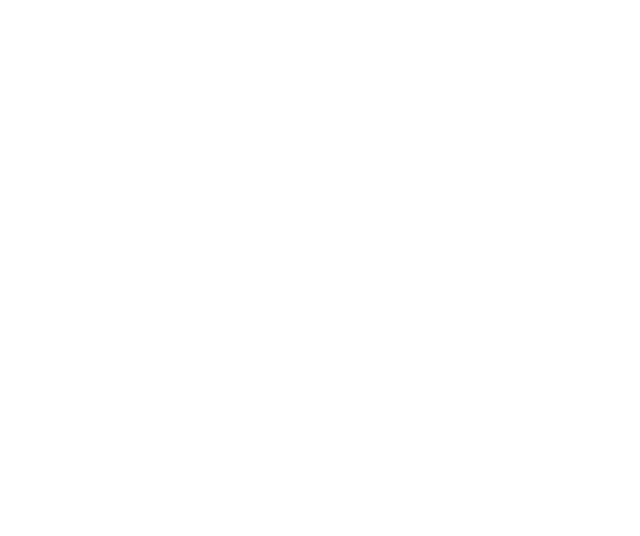
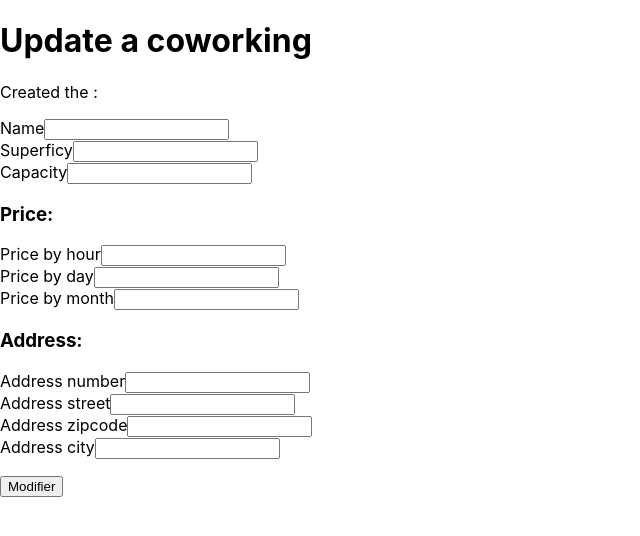
Before and after one commit to CelineChignon/CoworkingFront, a React (Create React App) app: page /admin/coworkings/1/update in a window 1280 px wide. Before the commit this address had no page. Shown: the top 536 px of the page, without its empty margins (0-640 px from the left). Built offline with nearby package versions, Linux system fonts and the light colour scheme; no server answers.

Commit message:
add Authorization

```diff
--- a/package.json
+++ b/package.json
@@ -6,6 +6,7 @@
     "@testing-library/jest-dom": "^5.17.0",
     "@testing-library/react": "^13.4.0",
     "@testing-library/user-event": "^13.5.0",
+    "js-cookie": "^3.0.5",
     "react": "^18.2.0",
     "react-dom": "^18.2.0",
     "react-router-dom": "^6.14.2",
--- a/src/App.js
+++ b/src/App.js
@@ -2,6 +2,8 @@ import { BrowserRouter, Route, Routes } from "react-router-dom";
 import CoworkingsPage from "./pages/CoworkingsPage";
 import CreateCoworkingPage from "./pages/CreateCoworkingPage";
 import HomePage from "./pages/HomePage";
+import LoginPage from "./pages/LoginPage";
+import UpdateCoworkingPage from "./pages/UpdateCoworkingPage";
 
 
 function App() {
@@ -10,8 +12,12 @@ function App() {
 
       <Routes>
         <Route path="/" element={<HomePage />} />
-        <Route path="/coworkings" element={<CoworkingsPage />} />
-        <Route path="/coworkings/create" element={<CreateCoworkingPage />} />
+        <Route path="/admin/coworkings" element={<CoworkingsPage />} />
+        <Route path="/admin/coworkings/create" element={<CreateCoworkingPage />} />
+        <Route path="/admin/coworkings/:id/update" element={<UpdateCoworkingPage />} />
+
+
+        <Route path="/login" element={<LoginPage />} />
       </Routes>
     </BrowserRouter>
   );
--- a/src/pages/CoworkingsPage.jsx
+++ b/src/pages/CoworkingsPage.jsx
@@ -1,5 +1,6 @@
+import Cookies from "js-cookie";
 import React, { useEffect, useState } from "react";
-
+import { Link } from "react-router-dom";
 const CoworkingsPage = () => {
 
     const [coworkings, setCoworkings] = useState([])
@@ -16,9 +17,16 @@ const CoworkingsPage = () => {
         fetchApiCoworkings();
     }, [deleteCoworkingMessage])
 
+    // je créer une variable pour stocker le cookies et si l'utilisateur est connecté, Authorization (rajouté dans headers) va verifier que le cookie du navigateur a bien un token valide
+    const token = Cookies.get("jwt");
     //Je rajoute la méthode Delete, car un appel vers une api est automatiquement un GET donc pour indiquer à React se que je souhaite faire je rajoute une méthode.
     const handleDeleteCoworking = async (coworkingId) => {
-        const repDeleteCoworking = await fetch(`http://localhost:3010/api/coworkings/${coworkingId}`, { method: "DELETE" })
+        const repDeleteCoworking = await fetch(`http://localhost:3010/api/coworkings/${coworkingId}`, {
+            method: "DELETE",
+            headers: {
+                Authorization: `Bearer ${token}`,
+            }
+        })
         const repDeleteCoworkingJson = await repDeleteCoworking.json()
         setDeleteCoworkingMessage(repDeleteCoworkingJson.message)
     }
@@ -39,6 +47,8 @@ const CoworkingsPage = () => {
                         {coworking.address.city}
 
                     </p>
+
+                    <Link to={`/admin/coworkings/${coworking.id}/update`}>Mettre à jour le coworking</Link>
                     <button onClick={() => handleDeleteCoworking(coworking.id)}>Supprimer le Coworking</button>
                 </div>
             ))}
--- a/src/pages/CreateCoworkingPage.jsx
+++ b/src/pages/CreateCoworkingPage.jsx
@@ -1,3 +1,4 @@
+import Cookies from "js-cookie";
 import { useNavigate } from "react-router-dom";
 
 const CreateCoworkingPage = () => {
@@ -36,7 +37,9 @@ const CreateCoworkingPage = () => {
             },
 
         };
-        console.log(coworkingData)
+        // je créer une variable pour stocker le cookies et si l'utilisateur est connecté, Authorization (rajouté dans headers) va verifier que le cookie du navigateur a bien un token valide
+        const token = Cookies.get("jwt");
+
         //méthode Post pour effectuer des requêtes de création vers l'api, on renvoit dans le body les valeurs récuperées dans coworkingData
         //la requête s'effectue sous le format JSON
         const responseCreate = await fetch("http://localhost:3010/api/coworkings", {
@@ -44,10 +47,11 @@ const CreateCoworkingPage = () => {
             body: JSON.stringify(coworkingData),
             headers: {
                 "Content-Type": "application/json",
+                Authorization: `Bearer ${token}`,
             },
         });
         const responseCreateJson = responseCreate.json()
-        navigate("/coworkings");
+        navigate("/admin/coworkings");
     }
     // Utilisation de navigate pour rediriger l'utilisateur sur la liste des coworkings après rajout de la création
     return (
@@ -62,7 +66,7 @@ const CreateCoworkingPage = () => {
                 <input type="number" name="superficy" />
             </div>
             <div>
-                <label htmlFor="capacity">capacity</label>
+                <label htmlFor="capacity">Capacity</label>
                 <input type="number" name="capacity" />
             </div>
             <div>
--- /dev/null
+++ b/src/pages/LoginPage.jsx
@@ -0,0 +1,39 @@
+import Cookies from "js-cookie";
+
+const LoginPage = () => {
+    const handleLogin = async (event) => {
+        event.preventDefault();
+
+        const username = event.target.username.value;
+        const password = event.target.password.value;
+
+        const repApiLogin = await fetch("http://localhost:3010/api/users/login", {
+            method: "POST",
+            headers: {
+                "Content-Type": "application/json",
+            },
+            body: JSON.stringify({ username, password }),
+        })
+        if (repApiLogin.status === 200) {
+            const loginData = await repApiLogin.json();
+            const jwt = loginData.data;
+            Cookies.set("jwt", jwt);
+        }
+    }
+    return (
+        <>
+            <form onSubmit={handleLogin}>
+                <label htmlFor="username">Username</label>
+                <input type="text" name="username" />
+
+                <label htmlFor="password">Password</label>
+                <input type="text" name="password" />
+
+                <button type="submit">Connexion</button>
+            </form>
+
+        </>
+    )
+};
+
+export default LoginPage;
--- /dev/null
+++ b/src/pages/UpdateCoworkingPage.jsx
@@ -0,0 +1,144 @@
+import Cookies from "js-cookie";
+import React, { useEffect, useState } from "react";
+import { useNavigate, useParams } from "react-router-dom";
+
+const UpdateCoworkingPage = () => {
+    //const { id } = useParams()  sert à récupérer l'id de l'url
+    const { id } = useParams()
+    const navigate = useNavigate()
+
+    const [coworking, setCoworking] = useState(null)
+
+
+    const fetchUpdateApi = async () => {
+        const repUpdateApi = await fetch(`http://localhost:3010/api/coworkings/${id}`)
+        const repUpdateApiJson = await repUpdateApi.json()
+
+        setCoworking(repUpdateApiJson.data)
+    }
+
+
+
+    const handleSubmitUpdate = async (event) => {
+        event.preventDefault();
+
+        const name = event.target.name.value;
+        const superficy = event.target.superficy.value;
+        const capacity = event.target.capacity.value;
+        const price_hour = event.target.price_hour.value;
+        const price_day = event.target.price_day.value;
+        const price_month = event.target.price_month.value;
+        const address_number = event.target.address_number.value;
+        const address_street = event.target.address_street.value;
+        const address_postcode = event.target.address_postcode.value;
+        const address_city = event.target.address_city.value;
+
+        //création de l'objet coworkingData au format attendu par la  base de données. Je rajoute des condition ex si price_hour est renseigné on prend la donné sinon en indique null
+        const coworkingData = {
+            name: name,
+            price: {
+                hour: price_hour ? parseInt(price_hour) : null,
+                day: price_day ? parseInt(price_day) : null,
+                month: price_month ? parseInt(price_month) : null,
+            },
+            superficy: superficy ? parseInt(superficy) : null,
+            capacity: capacity ? parseInt(capacity) : null,
+            address: {
+                number: address_number ? parseInt(address_number) : null,
+                street: address_street,
+                postCode: address_postcode ? parseInt(address_postcode) : null,
+                city: address_city,
+            },
+
+
+        };
+        // je créer une variable pour stocker le cookies et si l'utilisateur est connecté, Authorization (rajouté dans headers) va verifier que le cookie du navigateur a bien un token valide
+        const token = Cookies.get("jwt");
+        const responseApiUpdate = await fetch(`http://localhost:3010/api/coworkings/${id}`, {
+            method: "PUT",
+            body: JSON.stringify(coworkingData),
+            headers: {
+                "Content-Type": "application/json",
+                Authorization: `Bearer ${token}`,
+            },
+        });
+        const responseApiUpdateJson = responseApiUpdate.json()
+
+
+
+        if (responseApiUpdate.status === 200) {
+            navigate("/admin/coworkings");
+        }
+    }
+    useEffect(() => {
+        fetchUpdateApi();
+    }, []);
+
+    return (
+        <form onSubmit={handleSubmitUpdate}>
+            <h1>Update a coworking </h1>
+            <p>Created the : {coworking && coworking.createdAt}</p>
+
+            <div>
+                <label htmlFor="name">Name</label>
+                <input type="text" name="name" defaultValue={coworking && coworking.name} />
+            </div>
+            <div>
+                <label htmlFor="superficy">Superficy</label>
+                <input type="number" name="superficy" defaultValue={coworking && coworking.superficy} />
+            </div>
+            <div>
+                <label htmlFor="capacity">Capacity</label>
+                <input type="number" name="capacity" defaultValue={coworking && coworking.capacity} />
+            </div>
+            <div>
+                <h3>Price:</h3>
+                <div>
+                    <label htmlFor="price_hour">Price by hour</label>
+                    <input type="number" name="price_hour" defaultValue={coworking && coworking.price.hour} />
+                </div>
+
+                <div>
+                    <label htmlFor="price_day">Price by day</label>
+                    <input type="number" name="price_day" defaultValue={coworking && coworking.price.day} />
+                </div>
+
+                <div>
+                    <label htmlFor="price_month">Price by month</label>
+                    <input type="number" name="price_month" defaultValue={coworking && coworking.price.month} />
+                </div>
+            </div>
+
+            <div>
+                <h3>Address:</h3>
+                <div>
+                    <label htmlFor="address_number">Address number</label>
+                    <input type="text" name="address_number" defaultValue={coworking && coworking.address.number} />
+                </div>
+
+                <div>
+                    <label htmlFor="address_street">Address street</label>
+                    <input type="text" name="address_street" defaultValue={coworking && coworking.address.street} />
+                </div>
+
+                <div>
+                    <label htmlFor="address_postcode">Address zipcode</label>
+                    <input type="number" name="address_postcode" defaultValue={coworking && coworking.address.postCode} />
+                </div>
+
+                <div>
+                    <label htmlFor="address_city">Address city</label>
+                    <input type="text" name="address_city" defaultValue={coworking && coworking.address.city} />
+                </div>
+
+
+            </div>
+            <p><button>Modifier</button></p>
+
+
+        </form>
+    )
+
+};
+
+export default UpdateCoworkingPage;
```
Also changed, not shown: 1 other file (tests, documents, lock files or other folders).
